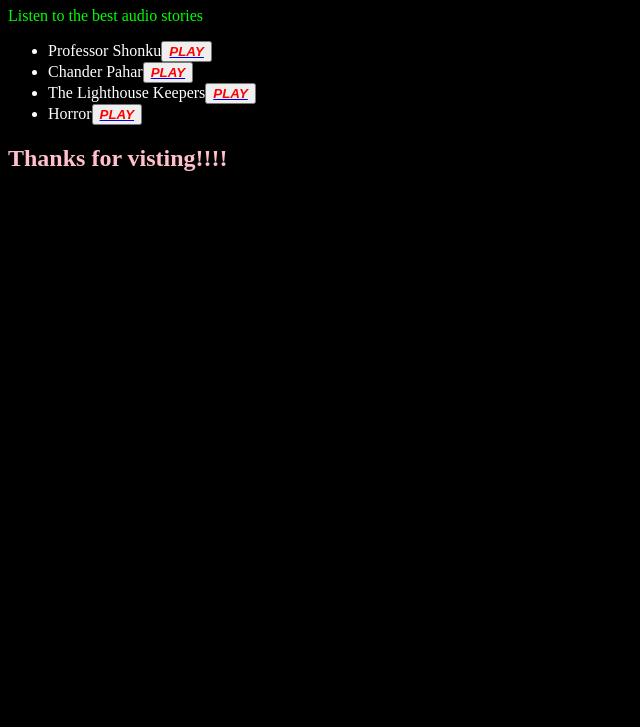
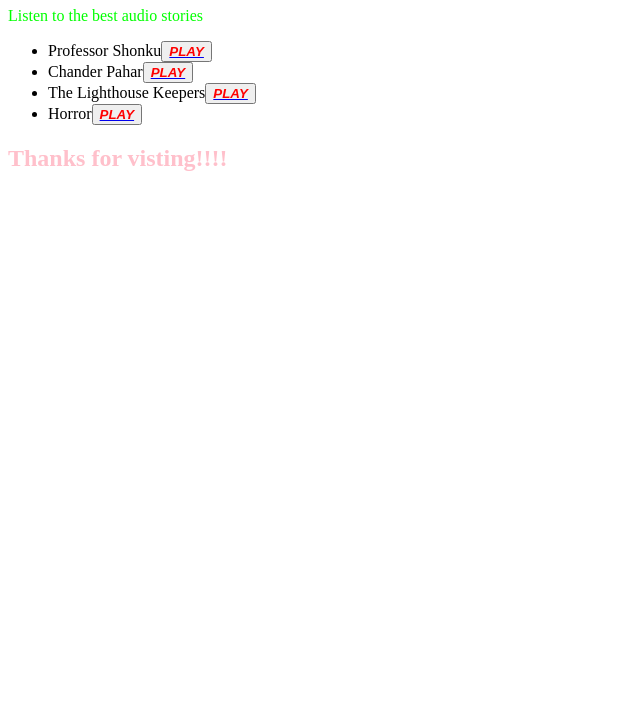
Before and after one commit to sreejit112/sreejit112.github.io, a plain HTML site: page index.html in a window 1280 px wide. Shown: the part 73-800 px from the top of the page, without its empty margins (0-640 px from the left). Drawn offline with Linux system fonts and the light colour scheme.

Commit message:
Update index.html

```diff
--- a/index.html
+++ b/index.html
@@ -1,13 +1,6 @@
 <!doctype html>
 <html>
 <head>
-  <style>
-  body{
-  background-color: black;}
-    ul{
-  color: white;
-}
-  </style>
 <title>Bangla Audio Story</title>
 </head>
 <body>
```
